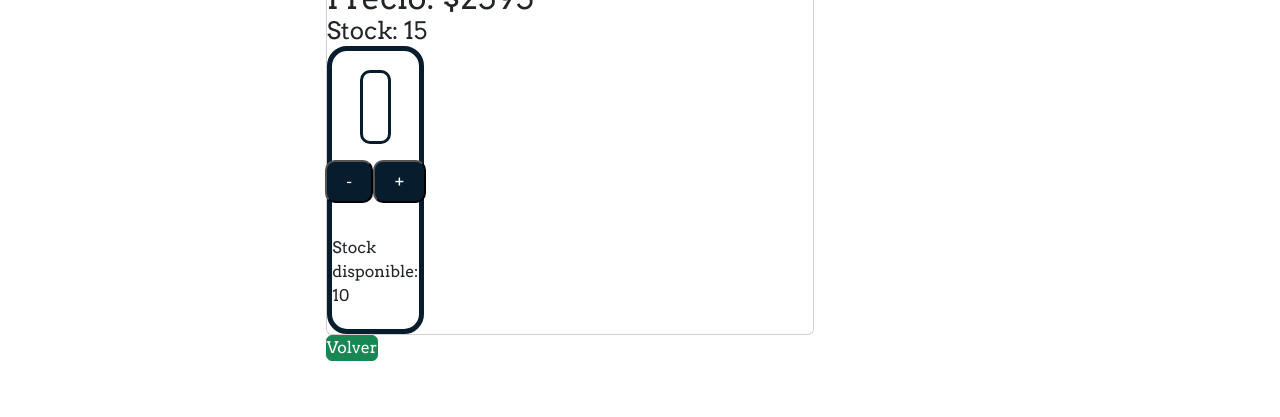
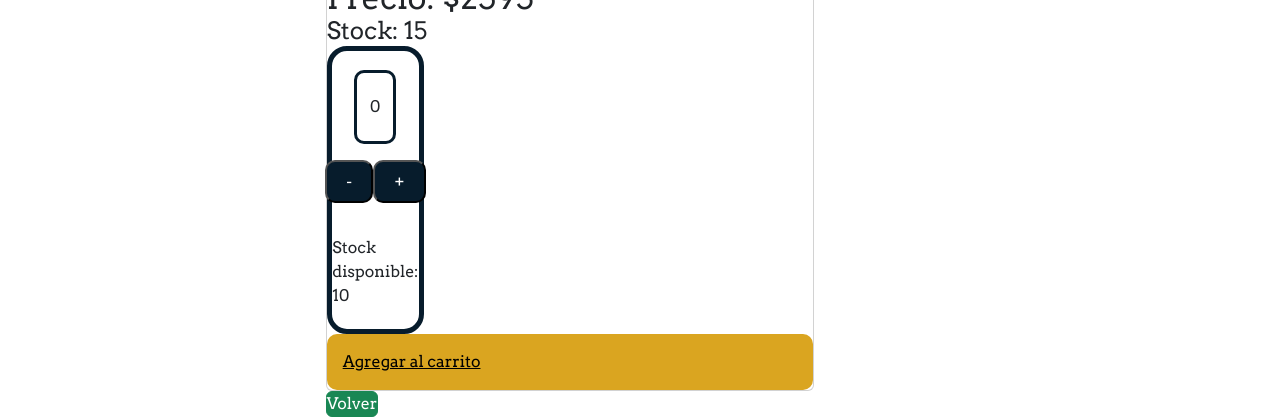
Before and after one commit to emilianorada/ideaRadaelli, a React (Create React App) app: page /detail/01 in a window 1280 px wide. Shown: the part 528-945 px from the top of the page. Before the commit the page ends 889 px from the top, so only its background shows below. Built offline with nearby package versions, Linux system fonts and the light colour scheme.

Commit message:
Intercambiabilidad entre ItemDetail y ItemCount

```diff
--- a/src/App.js
+++ b/src/App.js
@@ -4,8 +4,8 @@ import ItemListContainer from './Components/ItemListContainer/ItemListContainer'
 import NavBar from './Components/NavBar/NavBar';
 import "./styles/NavBar.css";
 import "./styles/ItemListContainer.css";
-import "./styles/ItemCount.css";
-import ItemCount from './Components/ItemCount/ItemCount';
+//import "./styles/ItemCount.css";
+//import ItemCount from './Components/ItemCount/ItemCount';
 import ItemDetailContainer from './Components/ItemDetailContainer/ItemDetailContainer';
 import { BrowserRouter, Navigate, Route, Routes } from 'react-router-dom';
 import Contacto from './pages/contacto';
@@ -16,10 +16,6 @@ import Tienda from './pages/tienda';
 
 function App() {
 
-  const stock = 10
-  const [items, setItems] = useState(0)
-  const sumar = () => items < stock ? setItems(items + 1) : alert('Máximo de items alcanzado.')
-  const restar = () => items > 0 ? setItems(items - 1) : alert('No pueden introducirse valores negativos')
 
 
 
--- a/src/Components/ItemDetail/ItemDetail.js
+++ b/src/Components/ItemDetail/ItemDetail.js
@@ -2,18 +2,23 @@ import React, {useState} from 'react'
 import { Button, Card } from "react-bootstrap"
 import ItemCount from '../ItemCount/ItemCount'
 import { useNavigate } from 'react-router-dom'
+import { Link } from 'react-router-dom'
+
 
 const ItemDetail = ({id, name, image, description, detail, price, stock}) => {
 
 
-  const navigate = useNavigate()      //este hook lo que retorna es una funcion que podemos utilizar para manejar la navegacion desde el router,
+    const navigate = useNavigate()      //este hook lo que retorna es una funcion que podemos utilizar para manejar la navegacion desde el router,
 
+    const handleNavigate = () => {
+         navigate(-1)
+    }
 
-  const handleNavigate = () => {
-        navigate(-1)
-  }
+    const [items, setItems] = useState(0)
 
-    const [cantidad, setCantidad] = useState(1)
+    const handleClick = () => {
+              console.log('cantidad: ', items);
+    };
 
     return (
     <div>
@@ -26,10 +31,9 @@ const ItemDetail = ({id, name, image, description, detail, price, stock}) => {
                     <h2>Precio: ${price}</h2>
                     <h4>Stock: {stock}</h4>
                 </Card.Text>
-                <ItemCount
-                   // stock={stock} sumar={sumar} restar={restar} items={cantidad}
-                />
+                <ItemCount setItems={setItems} items={items} />
                 </Card.Body>
+                <Link to={'/cart'}  onClick={handleClick} className="buttonAdd" >Agregar al carrito</Link>
         </Card>
         <button className="btn btn-success" onClick={handleNavigate}>Volver</button>
     </div>
```
Also changed, not shown: src/Components/Cart/Cart.js (added, +10 -0 lines).
